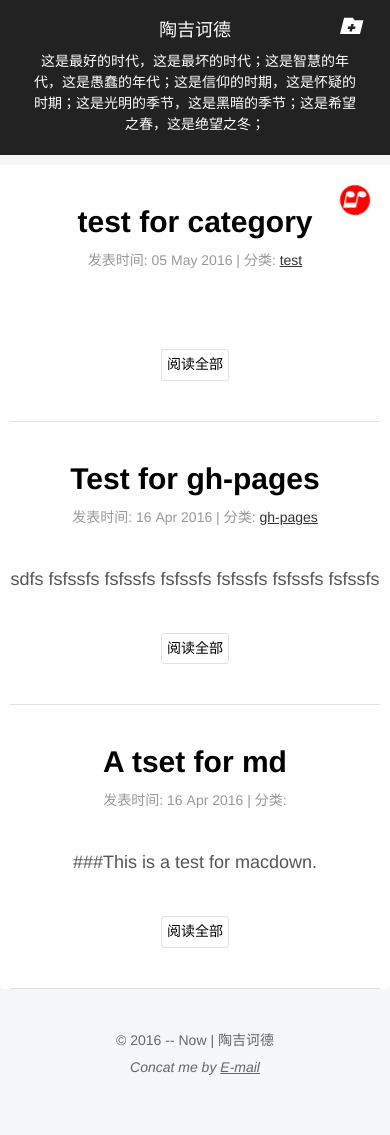
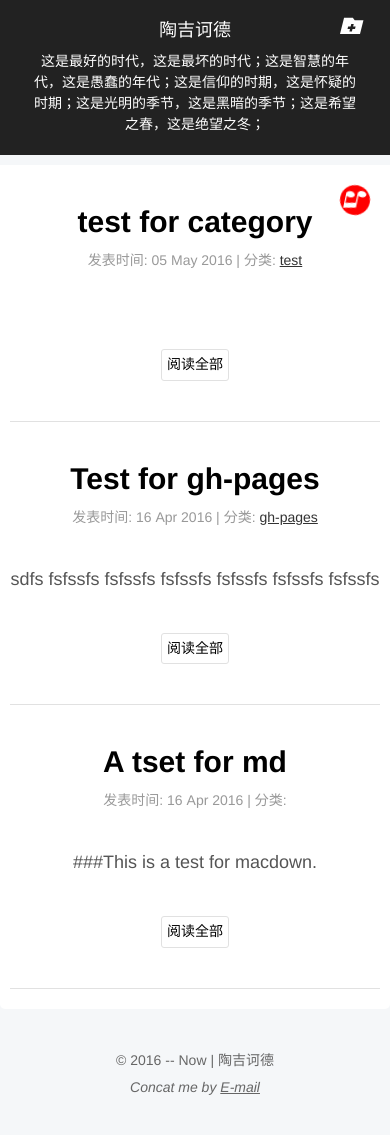
Before and after one commit to Tao-Quixote/Blog, a Jekyll site: the page built from index.html, in a window 390 px wide. Built offline with Jekyll 4.4.1, drawn with Linux system fonts in a browser that asks for light colours.

Commit message:
修改手机下样式

```diff
--- a/css/common.css
+++ b/css/common.css
@@ -327,6 +327,6 @@ footer address {
 
 @media screen and (max-width: 500px) {
     .main .content {
-        padding: 0 10px;
+        padding: 0 10px 20px;
     }
 }
```
